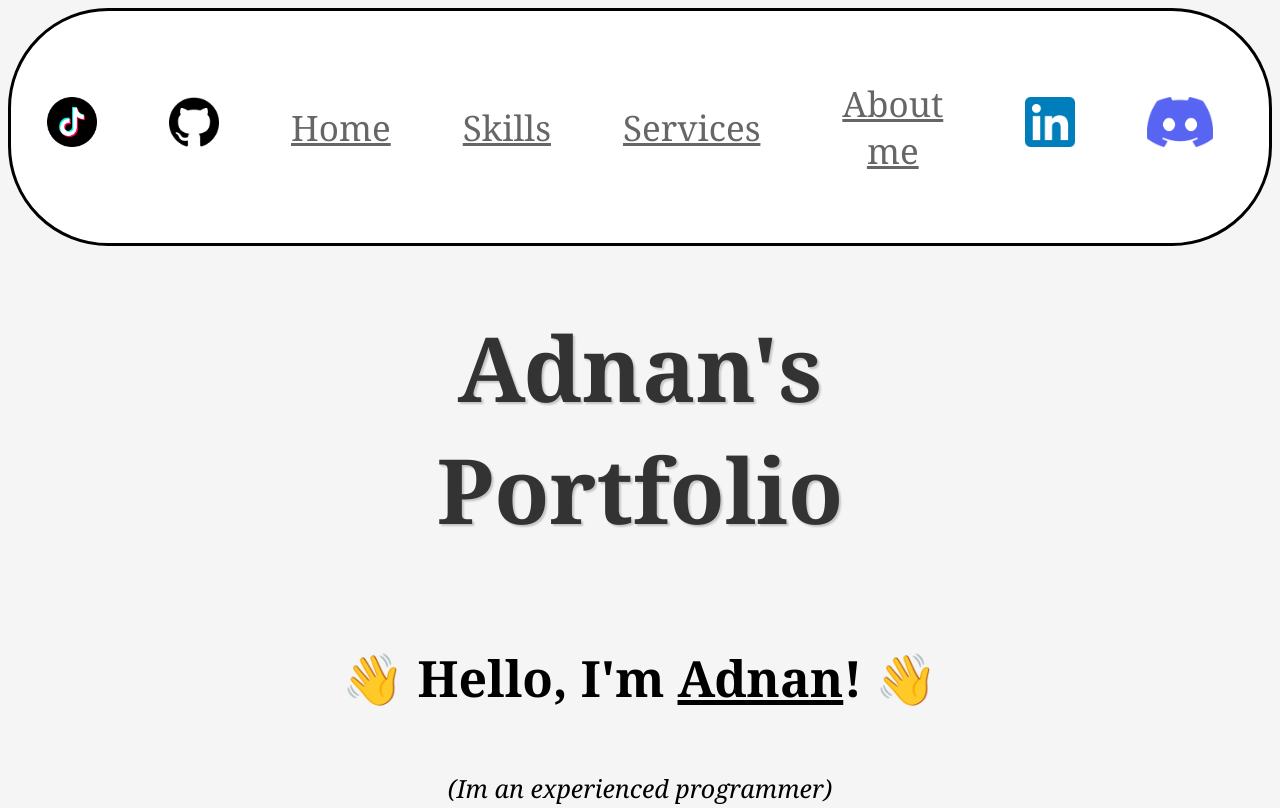
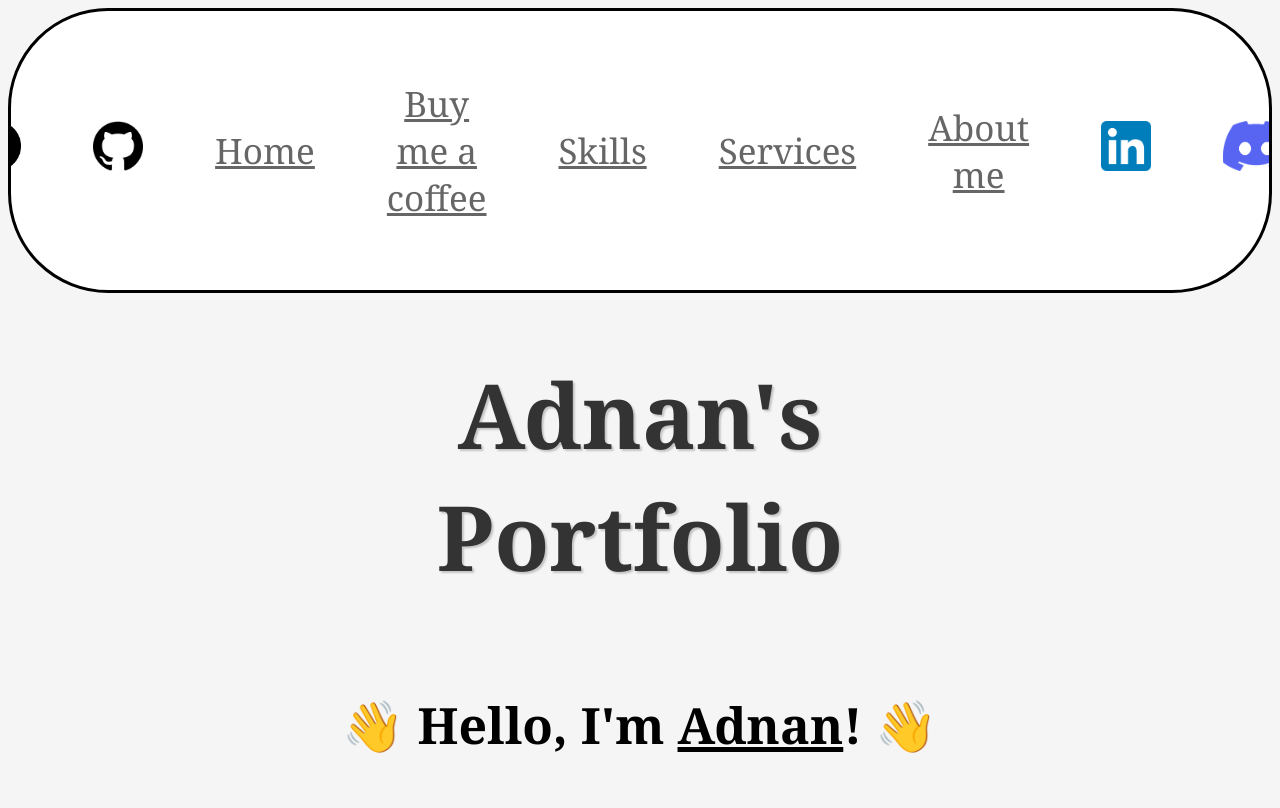
Before and after one commit to coderguy1213/Adnanportfolio.net, a plain HTML site: page index.html in a window 1280 px wide. Shown: the top 808 px of the page. Drawn offline with Linux system fonts and the light colour scheme.

Commit message:
Update index.html

```diff
--- a/index.html
+++ b/index.html
@@ -76,6 +76,7 @@
         <img src="git.png" style="height: 50px;" alt="Github">
     </a>
     <a title="Goes to Home" href="index.html"><p style="text-decoration: underline;">Home</p></a>
+    <a title="Goes to Home" href="https://pay.adnanportfolio.net"><p style="text-decoration: underline;">Buy me a coffee</p></a>
     <a title="Goes to all my achievements" href="skills.html"><p style="text-decoration: underline;">Skills</p></a>
     <a title="Goes to my plans" href="hireme.html" target="_blank"><p style="text-decoration: underline;">Services</p></a>
     <a class="scroll-link" href="#about-me-section"><p style="text-decoration: underline;">About me</p></a>
```
